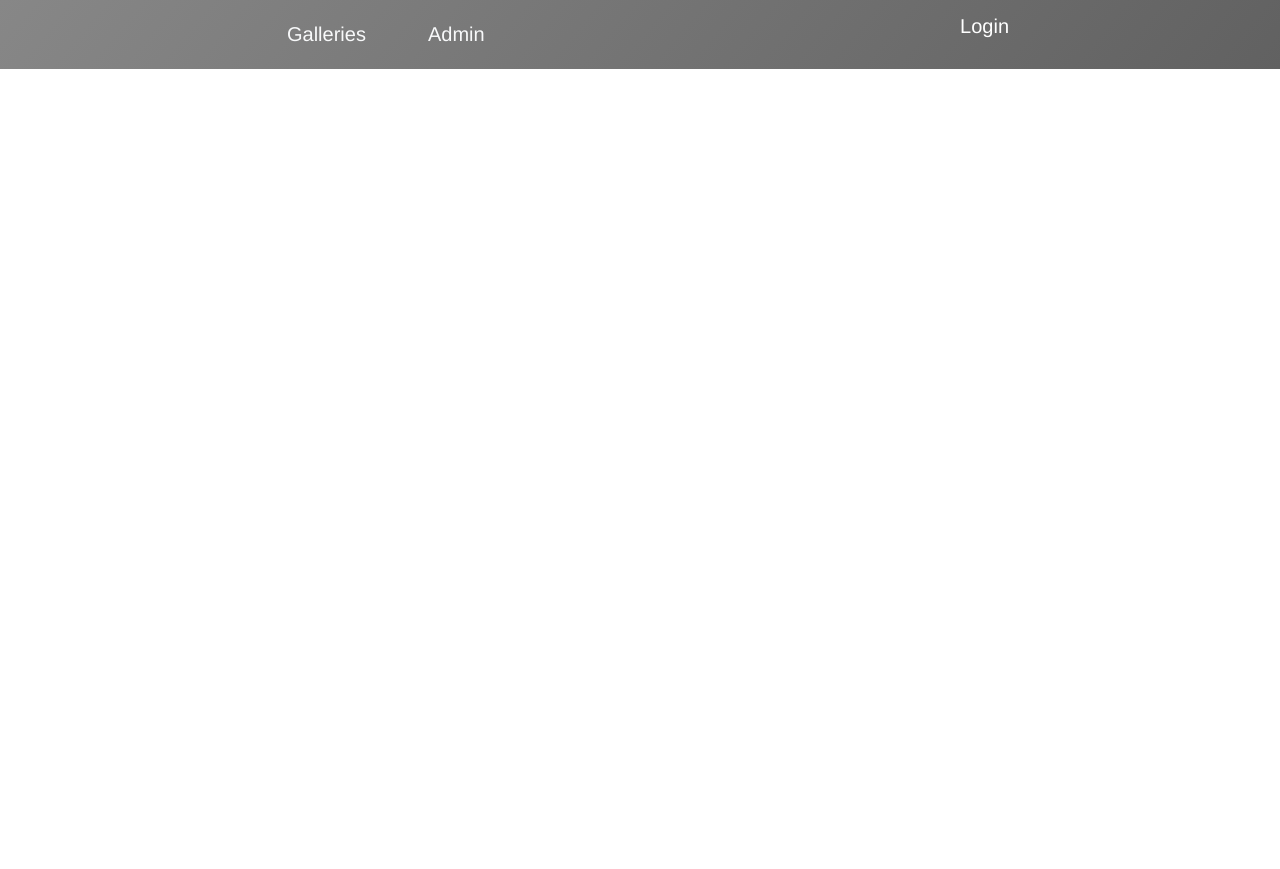
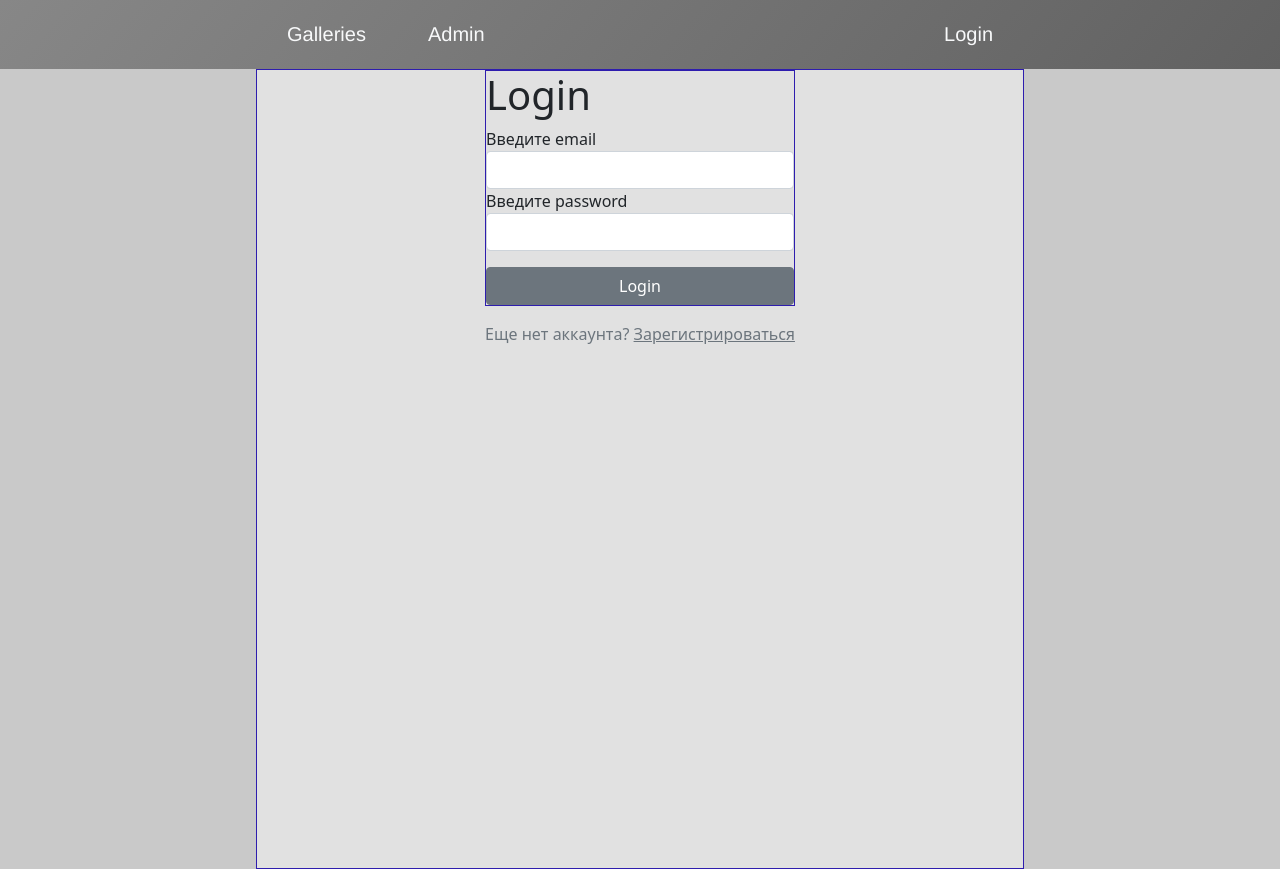
Before and after one commit to YuriyMtrofanov/Basic_photo_gallery, a React (Create React App) app: page /login in a window 1280 px wide. Before the commit this address led to /. Built offline with nearby package versions, Linux system fonts and the light colour scheme; no server answers.

Commit message:
implemented login and register forms

```diff
--- a/src/app/App.css
+++ b/src/app/App.css
@@ -12,6 +12,7 @@
   /* flex-direction: column; */
   min-height: 100vh;
   justify-content: center;
+  background-color: rgb(201, 201, 201);
   /* border: 5px solid rgb(169, 2, 172); */
 }
 
@@ -28,8 +29,9 @@
   min-height: 100vh;
   width: 60%;
   justify-content: center;
+  background-color: rgb(225, 225, 225);
   /* border: 2px solid rgb(46, 29, 174); */
-  border: 1px solid rgb(46, 29, 174);
+  /* border: 1px solid rgb(46, 29, 174); */
   flex-wrap: wrap;
 }
 
@@ -90,7 +92,8 @@
   min-height: 100vh;
   width: 60%;
   justify-content: center;
-  border: 2px solid rgb(46, 29, 174);
+  /* border: 2px solid rgb(46, 29, 174); */
+  background-color: rgb(225, 225, 225);
 }
 
 .photo-card {
@@ -104,15 +107,19 @@
 
 .photo-card-img {
   /* border: 2px solid rgb(11, 176, 61); */
+  /* height: auto; */
+  max-height: 11vh;
+  overflow: hidden;
   width: 100%;
 }
 
 .create-gallery-container {
-  border: 1px solid rgb(46, 29, 174);
+  /* border: 1px solid rgb(46, 29, 174); */
   display: flex;
   min-height: 100vh;
   width: 60%;
   justify-content: center;
+  background-color: rgb(225, 225, 225);
   /* flex-wrap: wrap; */
 }
 
@@ -126,18 +133,20 @@
 }
 
 .edit-gallery-container {
+  padding: 1vh;
   min-height: 100vh;
   width: 60%;
   justify-content: center;
   /* border: 2px solid rgb(46, 29, 174); */
-  border: 1px solid rgb(46, 29, 174);
+  /* border: 1px solid rgb(46, 29, 174); */
+  background-color: rgb(225, 225, 225);
   flex-wrap: wrap;
 }
 .add-photos-wrap-container {
   display: flex;
   /* padding: 10px; */
   margin: 10px;
-  border: 1px solid rgb(46, 29, 174);
+  /* border: 1px solid rgb(46, 29, 174); */
   max-width: 100%;
   flex-wrap: wrap;
 }
@@ -162,3 +171,25 @@
   right: 2px;
   top: 2px;
 }
+
+.login-page-container {
+  display: flex;
+  min-height: 100vh;
+  width: 60%;
+  justify-content: center;
+  background-color: rgb(225, 225, 225);
+  flex-wrap: wrap;
+  border: 1px solid rgb(46, 29, 174);
+}
+
+.login-form-container {
+  display: flex;
+  flex-direction: column;
+  /* height: 50vh; */
+  /* align-items: center; */
+  min-width: 100%;
+  /* justify-content: center; */
+  background-color: rgb(225, 225, 225);
+  flex-wrap: wrap;
+  border: 1px solid rgb(46, 29, 174);
+}
--- a/src/app/App.jsx
+++ b/src/app/App.jsx
@@ -11,6 +11,7 @@ import { Navigate, Outlet, Route, Routes } from "react-router-dom";
 import AppLoader from "./components/HOC/appLoader";
 import CreateGalleryForm from "./components/forms/createGalleryForm";
 import EditGalleryForm from "./components/forms/editGalleryForm";
+import LoginPage from "./pages/loginPage";
 // import AddPhotoForm from "./components/forms/addPhotoForm";
 
 // const DB_URL = "https://console.firebase.google.com/u/0/project/basic-photo-gallery/database/basic-photo-gallery-default-rtdb/data"
@@ -32,6 +33,10 @@ function App() {
                         </Route>
                         <Route path="create_album" element={<CreateGalleryForm/>}/>
                     </Route>
+                    <Route path="login" element={<Outlet/>}>
+                        <Route index element={<LoginPage/>}/>
+                        <Route path="register" element={<LoginPage/>}/>
+                    </Route>
                     <Route path="admin" element={<AdminPage/>}/>
                     <Route path="*" element={<Navigate to="/"/>}/>
                 </Routes>
--- /dev/null
+++ b/src/app/components/forms/loginForm.jsx
@@ -0,0 +1,45 @@
+import React, { useState } from "react";
+import TextField from "./inputs/TextField";
+
+const LoginForm = () => {
+    const [inputData, setInputData] = useState({
+        email: "",
+        password: ""
+    });
+    const handleChange = (target) => {
+        setInputData(prevState => ({
+            ...prevState,
+            [target.name]: target.value
+        }));
+    };
+    const handleSubmit = (event) => {
+        event.preventDefault();
+        console.log("outputData", inputData);
+    };
+    return (
+        <div className="login-form-container">
+            <h1>Login</h1>
+            <TextField
+                name="email"
+                type="email"
+                label="Введите email"
+                value={inputData.email}
+                onChange={handleChange}
+            />
+            <TextField
+                name="password"
+                type="password"
+                label="Введите password"
+                value={inputData.password}
+                onChange={handleChange}
+            />
+            <button
+                type="submit"
+                className="btn btn-secondary mt-3"
+                onClick={handleSubmit}
+            >Login</button>
+        </div>
+    );
+};
+
+export default LoginForm;
--- /dev/null
+++ b/src/app/components/forms/registerForm.jsx
@@ -0,0 +1,45 @@
+import React, { useState } from "react";
+import TextField from "./inputs/TextField";
+
+const RegisterForm = () => {
+    const [inputData, setInputData] = useState({
+        email: "",
+        password: ""
+    });
+    const handleChange = (target) => {
+        setInputData(prevState => ({
+            ...prevState,
+            [target.name]: target.value
+        }));
+    };
+    const handleSubmit = (event) => {
+        event.preventDefault();
+        console.log("outputData", inputData);
+    };
+    return (
+        <div className="login-form-container">
+            <h1>Register</h1>
+            <TextField
+                name="email"
+                type="email"
+                label="Введите email"
+                value={inputData.email}
+                onChange={handleChange}
+            />
+            <TextField
+                name="password"
+                type="password"
+                label="Введите password"
+                value={inputData.password}
+                onChange={handleChange}
+            />
+            <button
+                type="submit"
+                className="btn btn-secondary mt-3"
+                onClick={handleSubmit}
+            >Login</button>
+        </div>
+    );
+};
+
+export default RegisterForm;
--- a/src/app/components/navBar.jsx
+++ b/src/app/components/navBar.jsx
@@ -16,7 +16,7 @@ const NavBar = () => {
                 </div>
                 <div className="nav-block">
                     <div className="nav-item">
-                        Login
+                        <NavLink className="nav-link text-light" to="/login">Login</NavLink>
                     </div>
                 </div>
             </div>
--- /dev/null
+++ b/src/app/pages/loginPage.jsx
@@ -0,0 +1,34 @@
+import React, { useState } from "react";
+import LoginForm from "../components/forms/loginForm";
+import RegisterForm from "../components/forms/registerForm";
+
+const LoginPage = () => {
+    const [type, setType] = useState("login");
+    const handleChangeType = () => {
+        setType(prevState => prevState === "login" ? "register" : "login");
+    };
+    return (
+        <div className="login-page-container">
+            <div className="row">
+                <div className="col-12">
+                    {type === "login"
+                        ? (<>
+                            <LoginForm/>
+                            <p className="text-secondary mt-3">Еще нет аккаунта?{" "}
+                                <a className="text-secondary" role="button" onClick={handleChangeType}>Зарегистрироваться</a>
+                            </p>
+                        </>)
+                        : (<>
+                            <RegisterForm/>
+                            <p className="text-secondary mt-3">Уже есть аккаунт?{" "}
+                                <a className="text-secondary" role="button" onClick={handleChangeType}>Войти</a>
+                            </p>
+                        </>)
+                    }
+                </div>
+            </div>
+        </div>
+    );
+};
+
+export default LoginPage;
```
